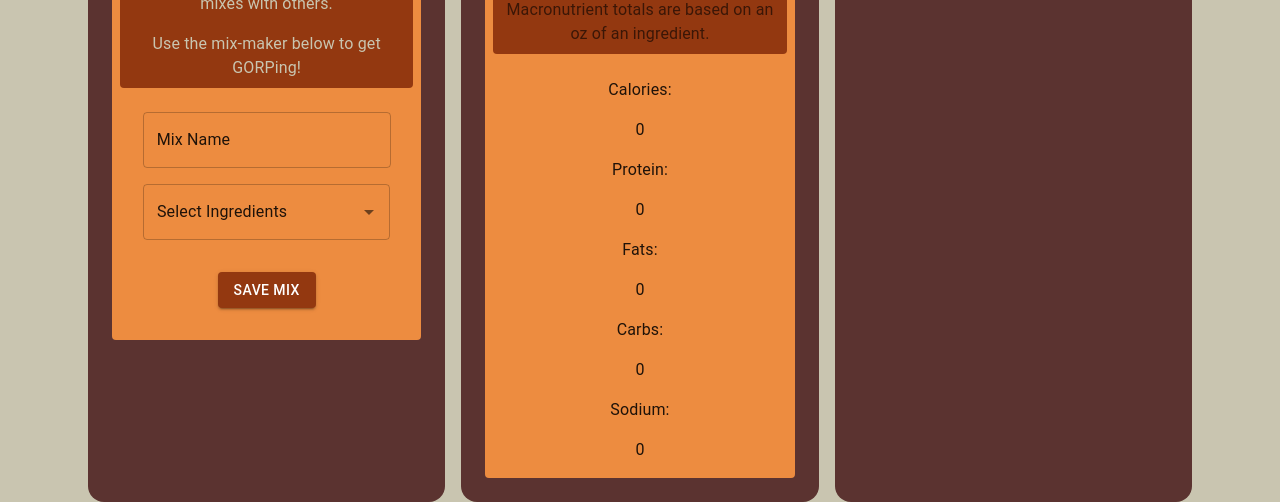
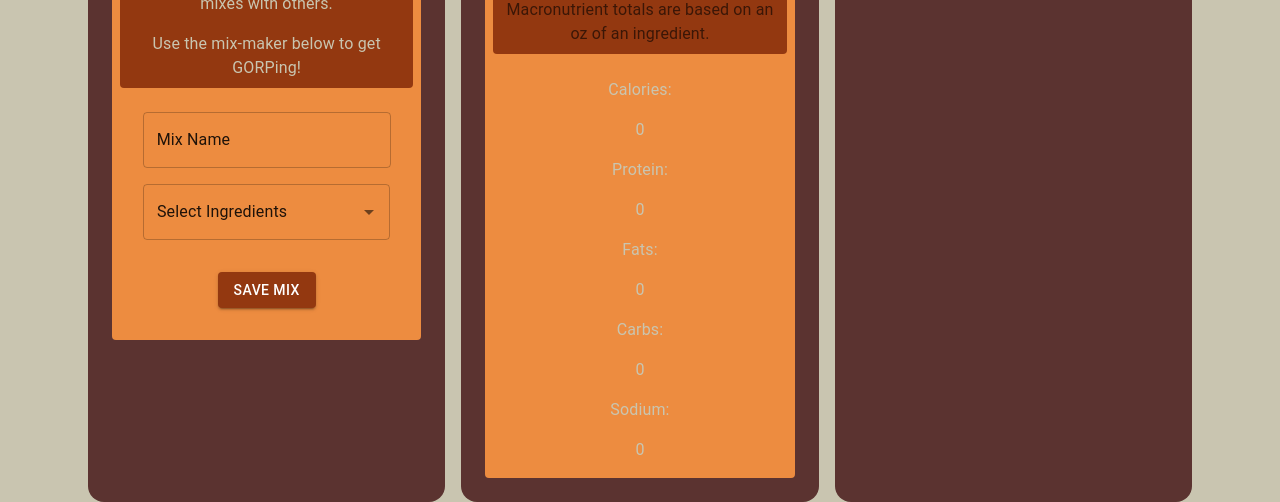
Before and after one commit to youngben97/GORP, a React (Vite) app in the folder client/: page / in a window 1280 px wide. Shown: the part 314-816 px from the top of the page. Built offline with nearby package versions, Linux system fonts and the light colour scheme; no server answers.

Commit message:
updated text color

```diff
--- a/client/src/components/HomeComponent/NutritionData.jsx
+++ b/client/src/components/HomeComponent/NutritionData.jsx
@@ -8,16 +8,16 @@ const NutritionData = () => {
 
     return (
       <Stack sx={{ alignItems: 'center', justifyContent: 'center'}}>
-        <Typography sx={{m:1, p:1}}>Calories:</Typography>
-        <Typography>{totals.calories}</Typography>
-        <Typography sx={{m:1, p:1}}>Protein:</Typography>
-        <Typography>{totals.protein}</Typography>
-        <Typography sx={{m:1, p:1}}>Fats:</Typography>
-        <Typography>{totals.fats}</Typography>
-        <Typography sx={{m:1, p:1}}>Carbs:</Typography>
-        <Typography>{totals.carbs}</Typography>
-        <Typography sx={{m:1, p:1}}>Sodium:</Typography>
-        <Typography sx={{mb: 2 }}>{totals.sodium}</Typography>
+        <Typography sx={{m:1, p:1, color: 'background.default'}}>Calories:</Typography>
+        <Typography sx={{color: 'background.default'}}>{totals.calories}</Typography>
+        <Typography sx={{m:1, p:1, color: 'background.default'}}>Protein:</Typography>
+        <Typography sx={{color: 'background.default'}}>{totals.protein}</Typography>
+        <Typography sx={{m:1, p:1, color: 'background.default'}}>Fats:</Typography>
+        <Typography sx={{color: 'background.default'}}>{totals.fats}</Typography>
+        <Typography sx={{m:1, p:1, color: 'background.default'}}>Carbs:</Typography>
+        <Typography sx={{color: 'background.default'}}>{totals.carbs}</Typography>
+        <Typography sx={{m:1, p:1, color: 'background.default'}}>Sodium:</Typography>
+        <Typography sx={{mb: 2, color: 'background.default' }}>{totals.sodium}</Typography>
       </Stack>
     );
   };
```
